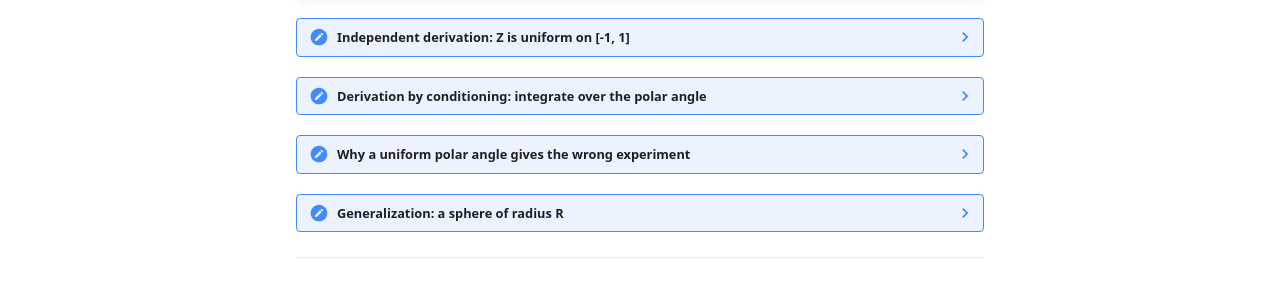
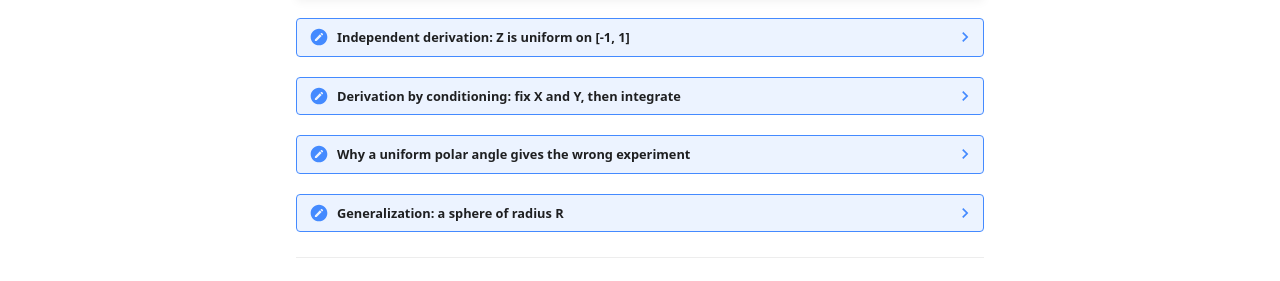
Before and after one commit to charlesxiyan/CharlieBoi-s-Lens-on-the-World, an MkDocs documentation site: the page built from docs/quant-finance/day-4/question-4.md, in a window 1280 px wide and 900 px high, scrolled down 1918 px. Shown: the part 524-805 px from the top of the window. Built offline with MkDocs 1.6.1 and Material for MkDocs 9.7.7, drawn with Linux system fonts in a browser that asks for light colours; comment, search, counter and statistics services are not loaded; part of the change alters nothing that is shown.

Commit message:
Revise derivation notes on polar angle conditioning
Updated the derivation notes for conditioning on polar angles, including changes to the density functions and expectations. Adjusted the structure to clarify the relationship between (X,Y) and Z.

```diff
--- a/docs/quant-finance/day-4/question-4.md
+++ b/docs/quant-finance/day-4/question-4.md
@@ -100,58 +100,61 @@ $Z^2=0$. Those different outcomes average to $1/3$ under uniform surface samplin
     per unit change in height is larger. The factors cancel, giving equal
     surface area for equal height intervals.
 
-??? note "Derivation by conditioning: integrate over the polar angle"
-    **1. Find the joint law of the angles.** Write a surface point as
-    $(X,Y,Z)=(\sin\Theta\cos\Phi,\ \sin\Theta\sin\Phi,\ \cos\Theta)$.
-    Uniform surface sampling means probability $=$ area $/\,4\pi$, and
-    $dA=\sin\theta\,d\theta\,d\phi$, so
+??? note "Derivation by conditioning: fix X and Y, then integrate"
+    **1. Given $(X,Y)$, what is $Z$?** Once $(X,Y)=(x,y)$ is known, the sphere
+    equation leaves only two possible heights:
 
     $$
-    f_{\Theta,\Phi}(\theta,\phi)=\frac{\sin\theta}{4\pi}
-    =\underbrace{\frac{\sin\theta}{2}}_{f_\Theta(\theta)}
-    \cdot\underbrace{\frac{1}{2\pi}}_{f_\Phi(\phi)},
-    \qquad 0\le\theta\le\pi,\ 0\le\phi<2\pi.
+    Z=\pm\sqrt{1-x^2-y^2}.
     $$
 
-    The density factorizes, so $\Theta$ and $\Phi$ are independent and
-    $\Phi\mid\Theta=\theta\sim\operatorname{Uniform}[0,2\pi)$.
-    As a check, the cap $\{\Theta\le t\}$ has probability
-    $\int_0^t\tfrac12\sin\theta\,d\theta=\tfrac{1-\cos t}{2}$, which goes from $0$ to $1$.
-
-    **2. Condition on the polar angle.** Given $\Theta=\theta$, the height is fixed:
-    $Z=\cos\theta$. Hence
+    Reflection through the plane $z=0$ preserves area, so the two signs are equally likely:
 
     $$
-    E[Z^2\mid\Theta=\theta]=\cos^2\theta.
+    P\!\left(Z=+\sqrt{1-x^2-y^2}\;\middle|\;X=x,Y=y\right)
+    =P\!\left(Z=-\sqrt{1-x^2-y^2}\;\middle|\;X=x,Y=y\right)=\frac12.
     $$
 
-    **3. Average over $\Theta$ (law of total expectation).**
+    Either way, $Z^2$ takes the same value, so
 
     $$
-    E[Z^2]=E\big[E[Z^2\mid\Theta]\big]
-    =\int_0^\pi\cos^2\theta\cdot\frac{\sin\theta}{2}\,d\theta.
+    E[Z^2\mid X=x,Y=y]=1-x^2-y^2.
     $$
 
-    Substitute $u=\cos\theta$, $du=-\sin\theta\,d\theta$:
+    **2. Find the density of $(X,Y)$.** Project the sphere onto the unit disk
+    $x^2+y^2\le1$. On the upper hemisphere $z=\sqrt{1-x^2-y^2}$, the surface element is
 
     $$
-    E[Z^2]=\frac12\int_{-1}^{1}u^2\,du=\frac12\cdot\frac23=\frac13.
+    dA=\sqrt{1+z_x^2+z_y^2}\;dx\,dy=\frac{dx\,dy}{\sqrt{1-x^2-y^2}}.
     $$
 
-    **4. Consistency check with $X$.** Conditioning matters more here, because $X$
-    still depends on $\Phi$ once $\Theta$ is fixed:
+    The lower hemisphere contributes the same amount. Dividing the total by $4\pi$ gives
 
     $$
-    E[X^2\mid\Theta=\theta]=\sin^2\theta\;E[\cos^2\Phi]=\frac{\sin^2\theta}{2},
+    f_{X,Y}(x,y)=\frac{2}{4\pi\sqrt{1-x^2-y^2}}
+    =\frac{1}{2\pi\sqrt{1-x^2-y^2}},\qquad x^2+y^2\le1.
     $$
 
+    This density blows up at the rim because the sphere is nearly vertical there:
+    a tiny patch $dx\,dy$ near the equator sits under a large piece of surface.
+
+    **3. Average over $(X,Y)$ (law of total expectation).**
+
     $$
-    E[X^2]=\int_0^\pi\frac{\sin^2\theta}{2}\cdot\frac{\sin\theta}{2}\,d\theta
-    =\frac14\int_0^\pi\sin^3\theta\,d\theta=\frac14\cdot\frac43=\frac13.
+    E[Z^2]=\iint_{x^2+y^2\le1}(1-x^2-y^2)\cdot\frac{1}{2\pi\sqrt{1-x^2-y^2}}\,dx\,dy
+    =\frac{1}{2\pi}\iint_{x^2+y^2\le1}\sqrt{1-x^2-y^2}\,dx\,dy.
     $$
 
-    This matches $E[Z^2]$, as the symmetry argument predicts, and
-    $E[X^2]+E[Y^2]+E[Z^2]=1$.
+    Switch to polar coordinates, $x^2+y^2=r^2$, $dx\,dy=r\,dr\,d\phi$:
+
+    $$
+    E[Z^2]=\frac{1}{2\pi}\cdot2\pi\int_0^1 r\sqrt{1-r^2}\,dr
+    =\left[-\frac{(1-r^2)^{3/2}}{3}\right]_0^1=\frac13.
+    $$
+
+    **Bonus.** The same conditioning gives $E[Z\mid X,Y]=0$, so $E[Z]=0$ as well.
+    As a sanity check, the density integrates to one:
+    $\int_0^1\frac{r}{\sqrt{1-r^2}}\,dr=1$.
 
 ??? note "Why a uniform polar angle gives the wrong experiment"
     If instead $\theta\sim\operatorname{Uniform}[0,\pi]$, then
```
